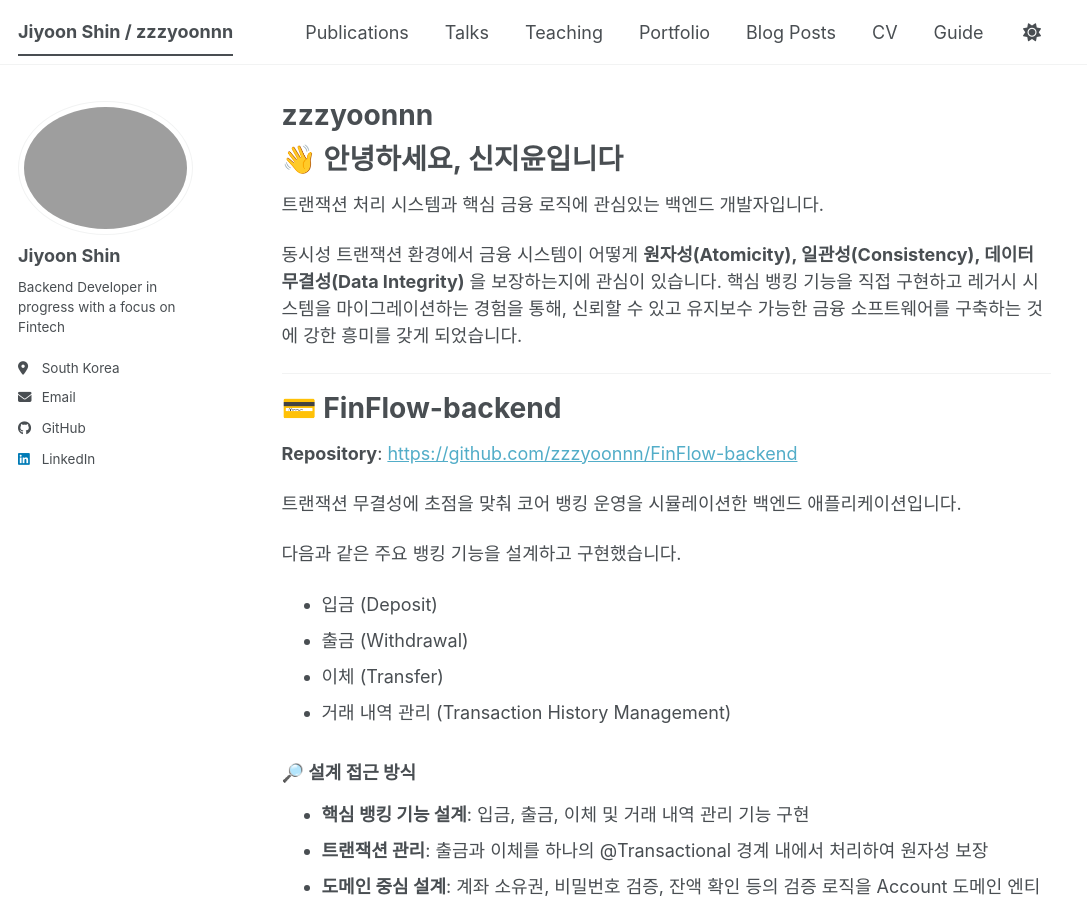
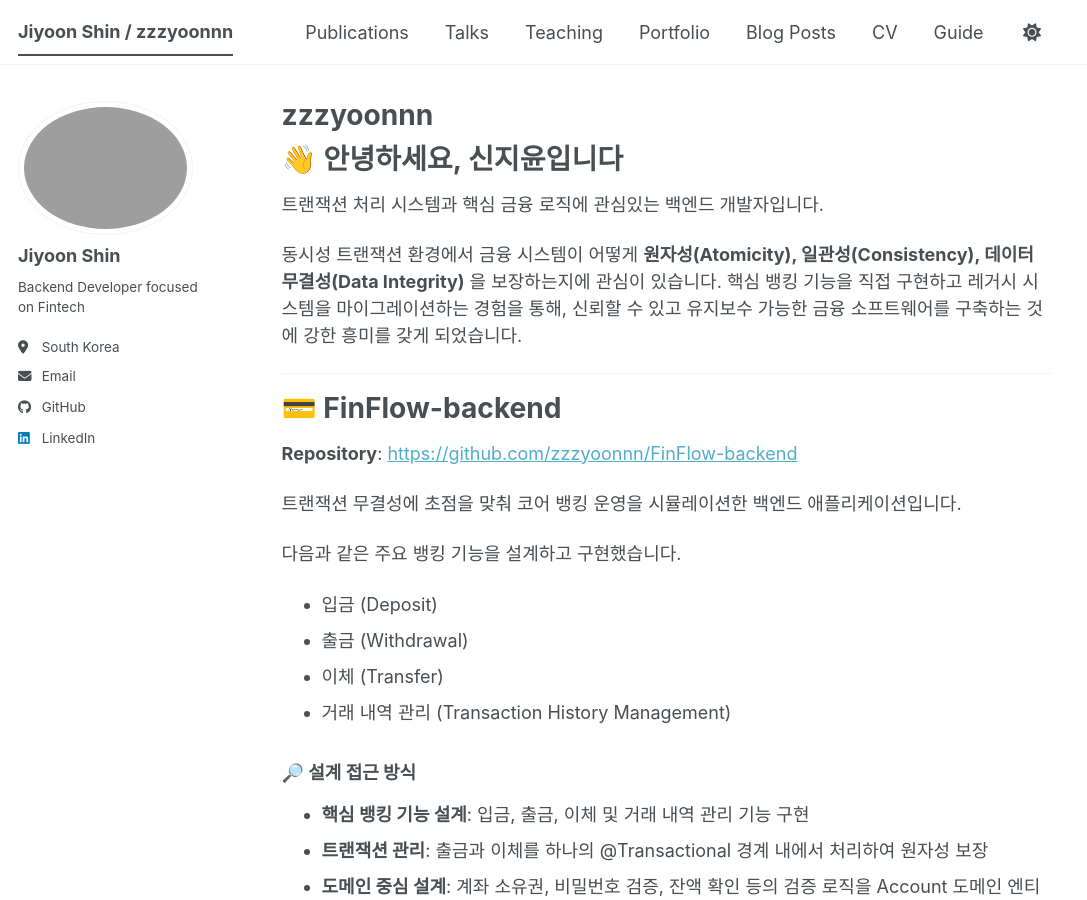
Before and after one commit to zzzyoonnn/zzzyoonnn.github.io, a Jekyll site: the page built from _pages/about.md, in a window 1280 px wide and 900 px high. Shown: the whole window, without its empty margins (0-1087 px from the left). Built offline with Jekyll 4.4.1, drawn with Linux system fonts in a browser that asks for light colours; a script bundle is joined from its source files by our own code; library files that are not in the unit come from our copies.

Commit message:
docs: Update profile information

```diff
--- a/_config.yml
+++ b/_config.yml
@@ -26,7 +26,7 @@ author:
   avatar           : "profile.gif"
   name             : "Jiyoon Shin"
   pronouns         : # example: "she/her"
-  bio              : "Backend Developer in progress with a focus on Fintech"
+  bio              : "Backend Developer focused on Fintech"
   location         : "South Korea"
   employer         : # employer
   uri              : # URL
```
